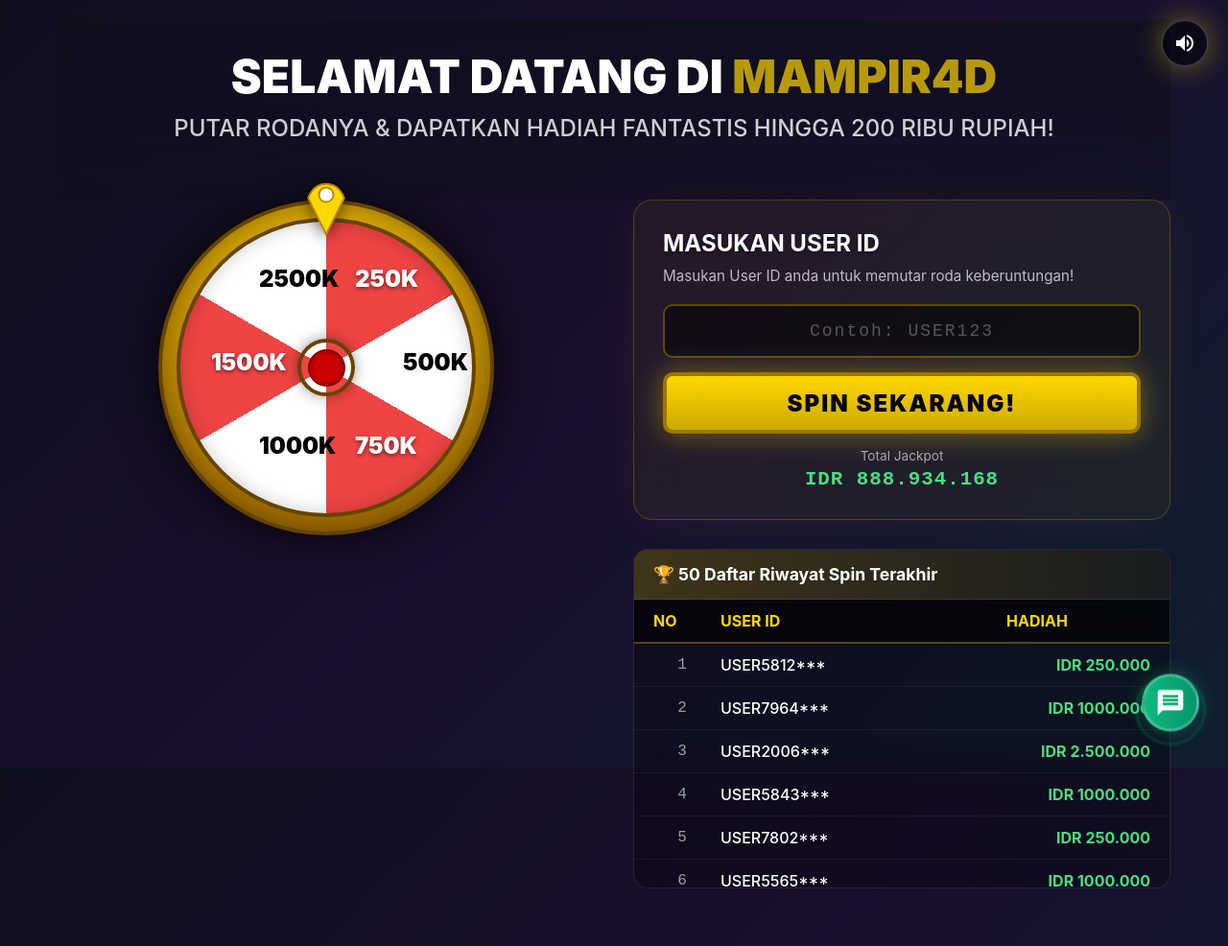
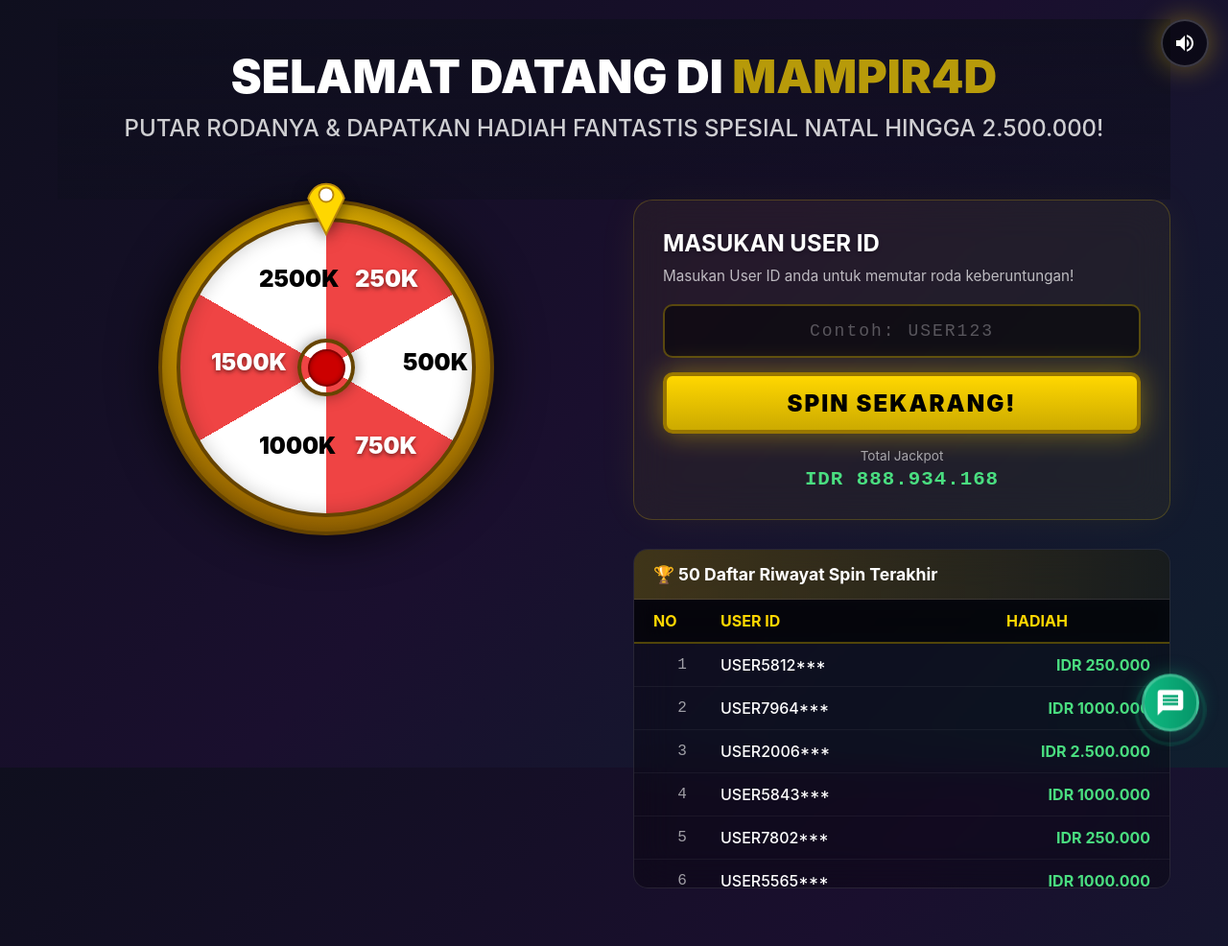
Before and after one commit to tutu33769-ai/event, a plain HTML site: page SpesialNatal.html in a window 1280 px wide. Shown: the whole page at 96% size. Drawn offline with nearby package versions, Linux system fonts and the light colour scheme.

Commit message:
Update SpesialNatal.html

```diff
--- a/SpesialNatal.html
+++ b/SpesialNatal.html
@@ -641,7 +641,7 @@
             <div class="">
             </div>
             <h1>SELAMAT DATANG DI <span class="highlight">MAMPIR4D</span></h1>
-            <p class="subtitle">PUTAR RODANYA & DAPATKAN HADIAH FANTASTIS HINGGA 200 RIBU RUPIAH!</p>
+            <p class="subtitle">PUTAR RODANYA & DAPATKAN HADIAH FANTASTIS SPESIAL NATAL HINGGA 2.500.000!</p>
         </header>
 
         <div class="main-content">
@@ -984,4 +984,5 @@
         });
     </script>
 </body>
+
 </html>
```
